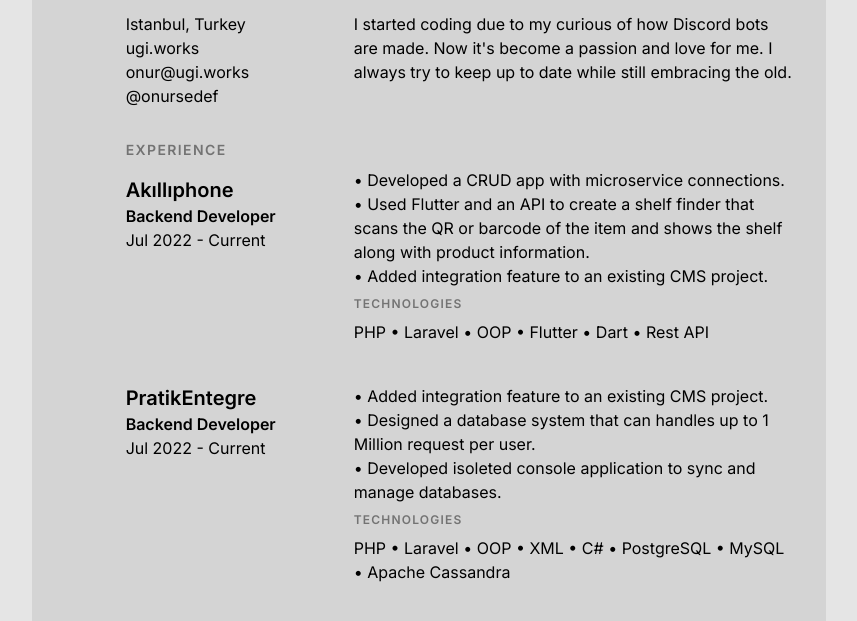
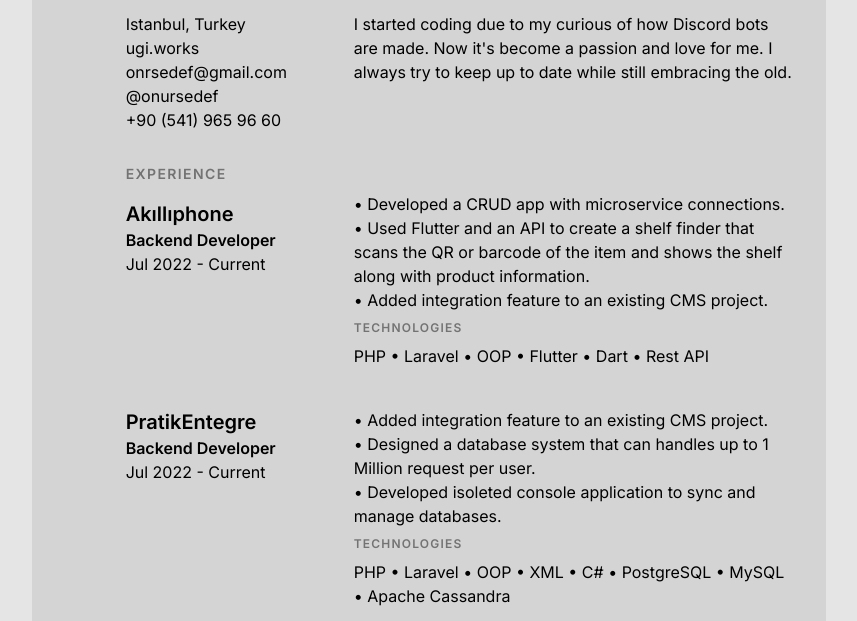
Before and after one commit to onursedef/resume, a website built with Vite: page index.html in a window 1280 px wide. Shown: the part 144-765 px from the top of the page, without its empty margins (211-1068 px from the left). Built offline with nearby package versions, Linux system fonts and the light colour scheme; a web font is replaced by a local one.

Commit message:
Update index.html

```diff
--- a/index.html
+++ b/index.html
@@ -29,10 +29,13 @@
             <a href="https://ugi.works">ugi.works</a>
           </p>
           <p class="link">
-            <a href="mailto:onur@ugi.works">onur@ugi.works</a>
+            <a href="mailto:onrsedef@gmail.com">onrsedef@gmail.com</a>
           </p>
           <p class="link">
             <a href="https://github.com/onursedef">@onursedef</a>
+          </p>
+          <p class="link">
+            <a href="tel:+905419659660">+90 (541) 965 96 60</a>
           </p>
         </div>
         <div class="content md:mt-2">
```
